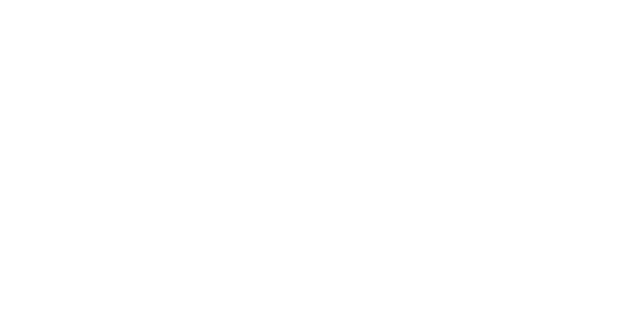
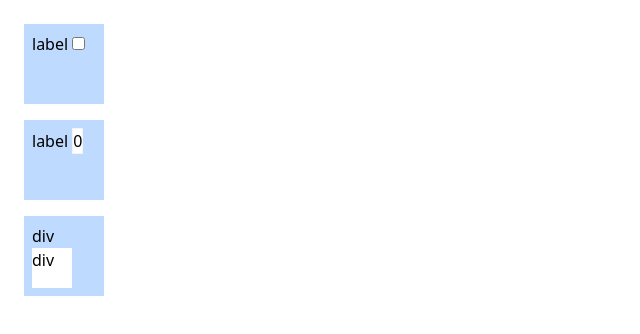
Before and after one commit to nishitaku/ng21-playground, an Angular app: page /click-event in a window 1280 px wide. Before the commit this address led to /. Shown: the top 334 px of the page, without its empty margins (0-640 px from the left). Built offline with nearby package versions, Linux system fonts and the light colour scheme.

Commit message:
add click event page

```diff
--- /dev/null
+++ b/src/app/pages/click-event-page/click-event-page.html
@@ -0,0 +1,24 @@
+<div class="h-screen p-6 flex flex-col gap-4">
+  <label class="block size-20 bg-blue-200 p-2" (click)="onClickLabel()"
+    >label
+    <input
+      class="bg-white border border-solid border-gray-100"
+      type="checkbox"
+      (click)="onClickInput()"
+    />
+  </label>
+
+   <label class="block size-20 bg-blue-200 p-2" (click)="onClickLabel()"
+    >label
+    <button
+      class="bg-white border border-solid border-gray-100"
+      type="button"
+      (click)="onClickButton()"
+    ><span>{{ value() }}</span></button>
+  </label>
+
+  <div class="size-20 bg-blue-200 p-2" (click)="onClickOuterDiv()">
+    div
+    <div class="size-10 bg-white" (click)="onClickInnerDiv()">div</div>
+  </div>
+</div>
--- /dev/null
+++ b/src/app/pages/click-event-page/click-event-page.ts
@@ -0,0 +1,29 @@
+import { Component, signal } from '@angular/core';
+
+@Component({
+  selector: 'app-click-event-page',
+  templateUrl: './click-event-page.html',
+})
+export class ClickEventPage {
+  value = signal(0);
+  onClickLabel() {
+    console.warn('label clicked');
+  }
+
+  onClickInput() {
+    console.warn('input clicked');
+  }
+
+  onClickButton() {
+    console.warn('button clicked');
+    this.value.update((v) => v + 1);
+  }
+
+  onClickOuterDiv() {
+    console.warn('outer div clicked');
+  }
+
+  onClickInnerDiv() {
+    console.warn('inner div clicked');
+  }
+}
```
Also changed, not shown: src/app/app.routes.ts (+6 -1 lines).
